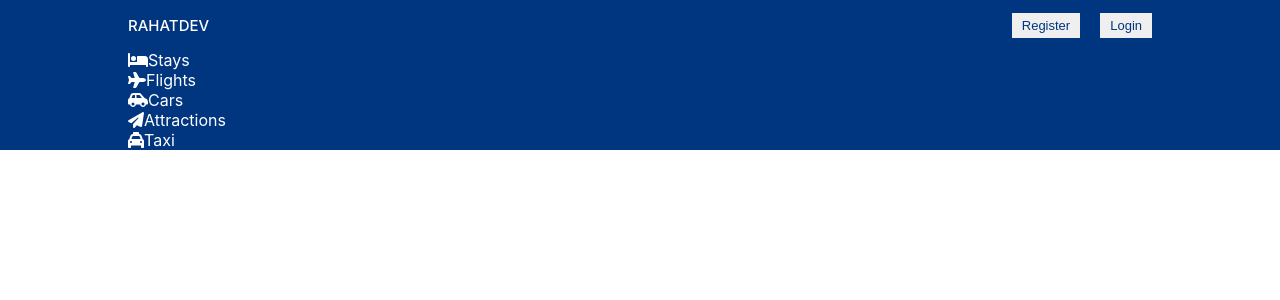
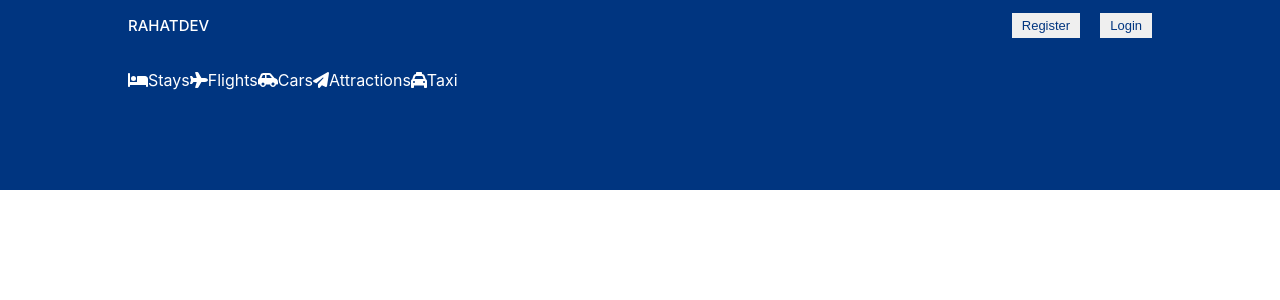
Before and after one commit to bellicose77/booking-app-clientside, a React (Create React App) app: page / in a window 1280 px wide. Shown: the top 300 px of the page. Built offline with nearby package versions, Linux system fonts and the light colour scheme.

Commit message:
header section

```diff
--- a/src/components/Header/Header.css
+++ b/src/components/Header/Header.css
@@ -7,4 +7,9 @@
 .headerContainer{
     width: 100%;
     max-width: 1024px;
+    margin: 20px 0px 100px 0px;
 }
+.headerList{
+display:flex;
+align-items: center;
+}
```
